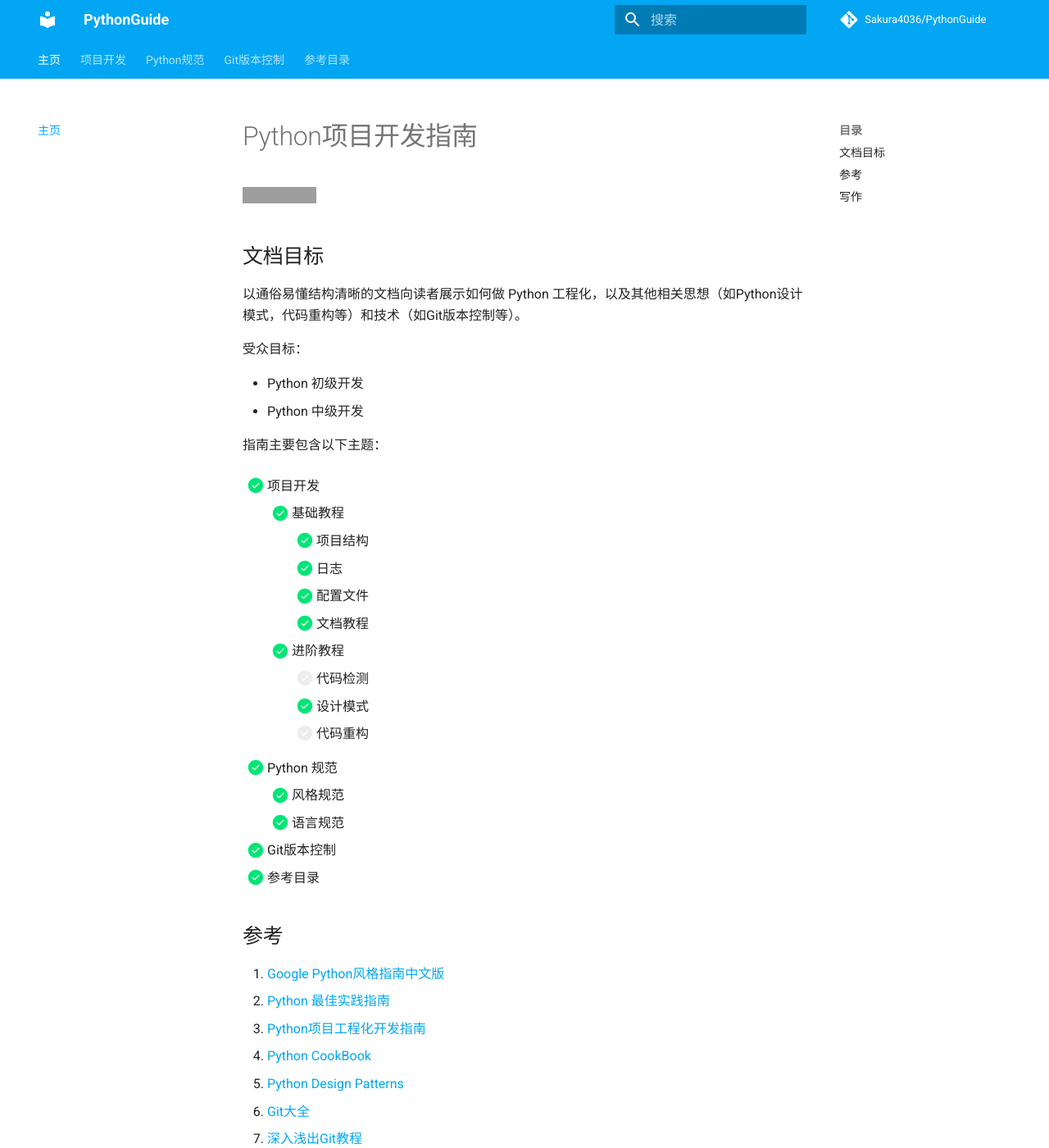
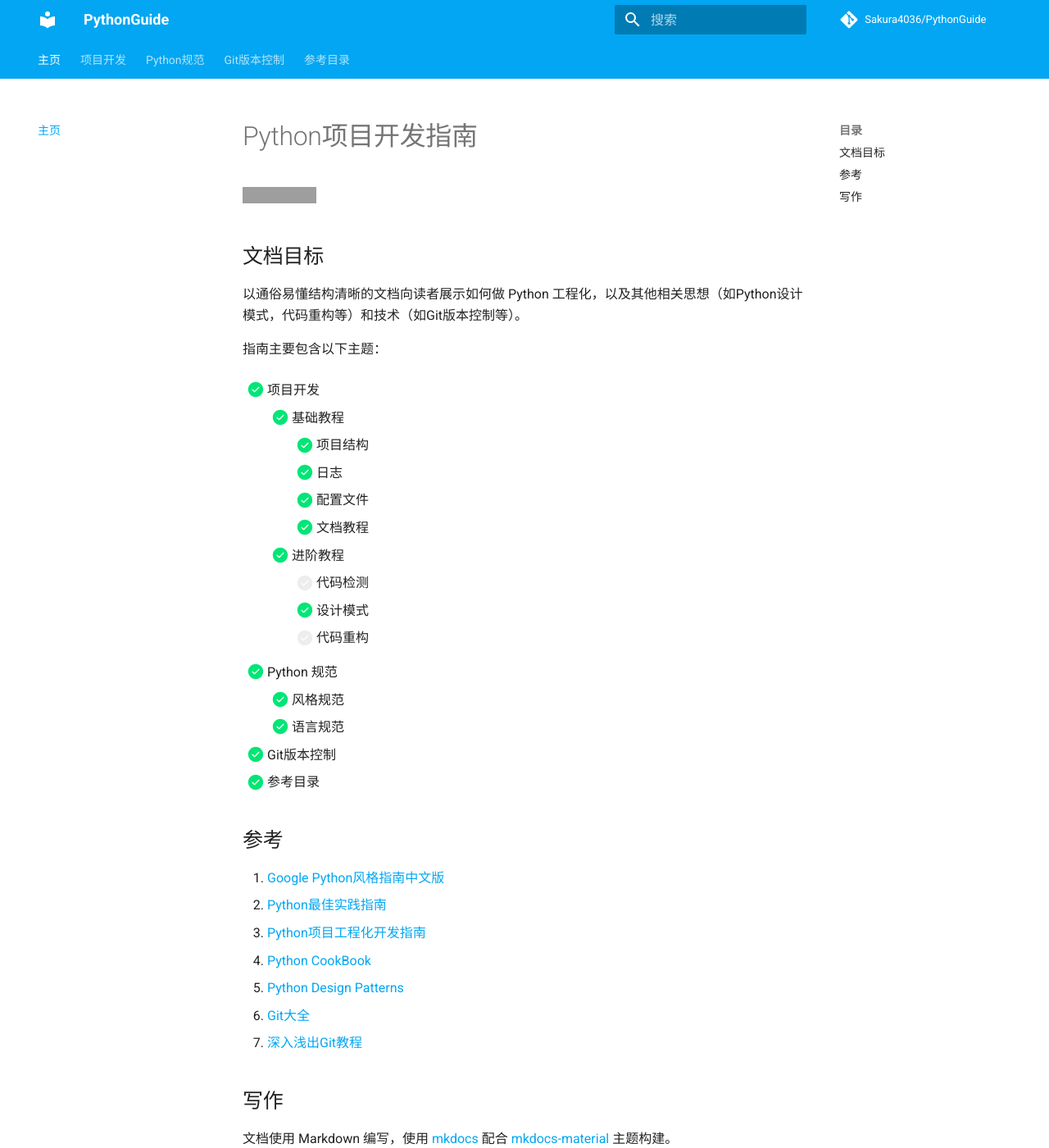
Before and after one commit to Sakura4036/PythonGuide, an MkDocs documentation site: the page built from docs/index.md, in a window 1280 px wide and 1400 px high. Shown: the whole window at 82% size. Built offline with MkDocs 1.6.1 and Material for MkDocs 9.7.7, drawn with Linux system fonts in a browser that asks for light colours; comment, search, counter and statistics services are not loaded; grey boxes are pictures that could not be loaded.

```diff
--- a/docs/index.md
+++ b/docs/index.md
@@ -1,4 +1,3 @@
-
 # Python项目开发指南
 
 ![GitHub Workflow Status (branch)](https://img.shields.io/github/workflow/status/Sakura4036/PythonGuide/guide/main?style=flat-square)
@@ -6,11 +5,6 @@
 ## 文档目标
 
 以通俗易懂结构清晰的文档向读者展示如何做 Python 工程化，以及其他相关思想（如Python设计模式，代码重构等）和技术（如Git版本控制等）。
-
-受众目标：
-
-- Python 初级开发
-- Python 中级开发
 
 指南主要包含以下主题：
 
@@ -35,8 +29,8 @@
 ## 参考
 
  1. [Google Python风格指南中文版](https://zh-google-styleguide.readthedocs.io/en/latest/google-python-styleguide/contents/)
- 2. [Python 最佳实践指南 ](https://pythonguidecn.readthedocs.io/zh/latest/)
- 3. [Python项目工程化开发指南 ](https://pyloong.github.io/pythonic-project-guidelines/)
+ 2. [Python最佳实践指南](https://pythonguidecn.readthedocs.io/zh/latest/)
+ 3. [Python项目工程化开发指南](https://pyloong.github.io/pythonic-project-guidelines/)
  4. [Python CookBook](https://python3-cookbook.readthedocs.io/zh_CN/latest/)
  5. [Python Design Patterns](https://python-patterns.guide/)
  6. [Git大全](https://gitee.com/all-about-git)
@@ -44,7 +38,8 @@
 
 
 ## 写作
-文档使用 Markdown 编写，使用 [mkdocs](https://www.mkdocs.org/)配合 [mkdocs-material](https://squidfunk.github.io/mkdocs-material/) 主题构建。
+
+文档使用 Markdown 编写，使用 [mkdocs](https://www.mkdocs.org/) 配合 [mkdocs-material](https://squidfunk.github.io/mkdocs-material/) 主题构建。
 
 - [MkDocs官方中文文档](https://mkdocs.zimoapps.com/)
 - [Mkdocs 配置和使用 -知乎](https://zhuanlan.zhihu.com/p/383582472)
```
Also changed, not shown: README.md (+0 -5 lines).
